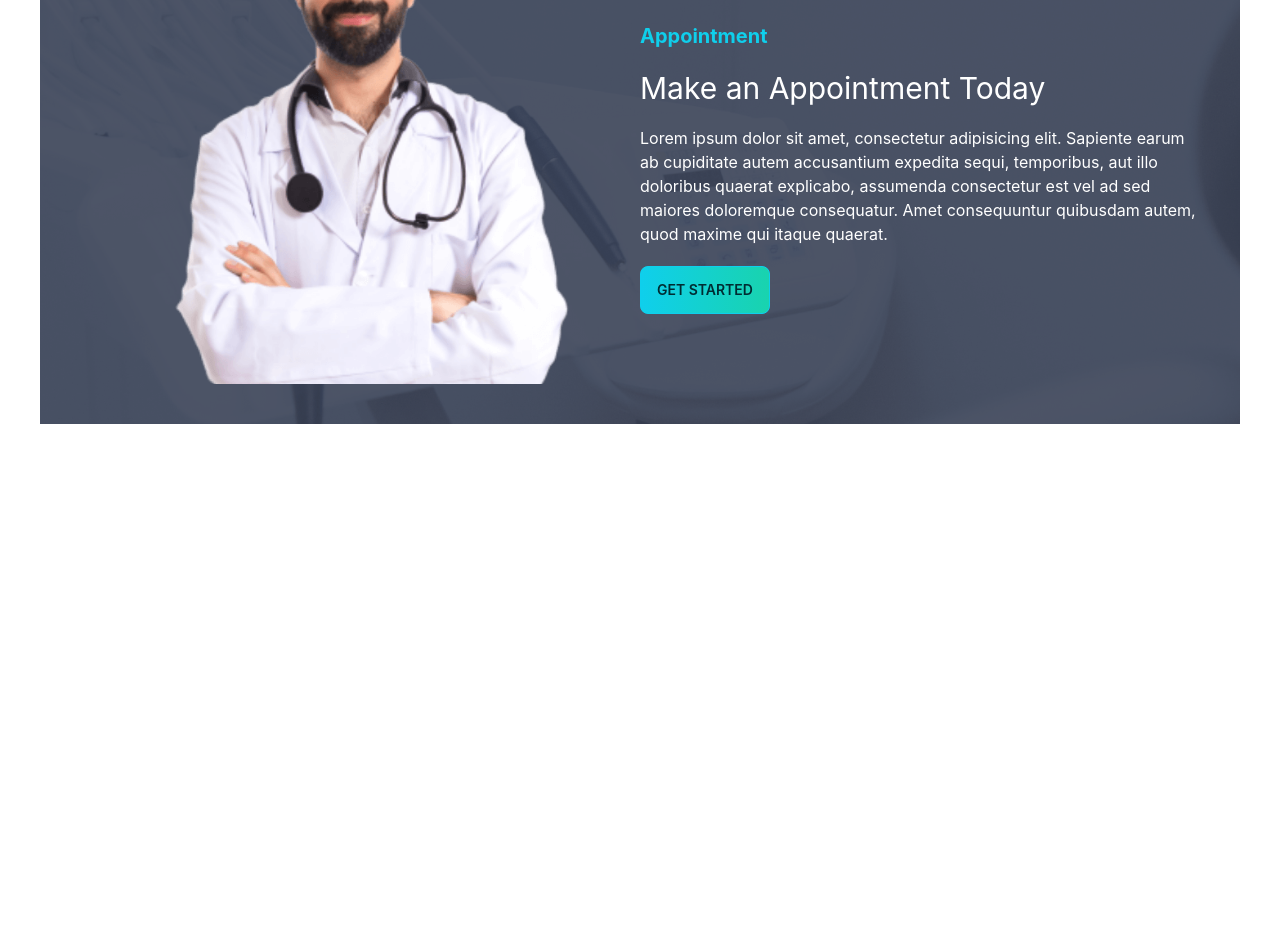
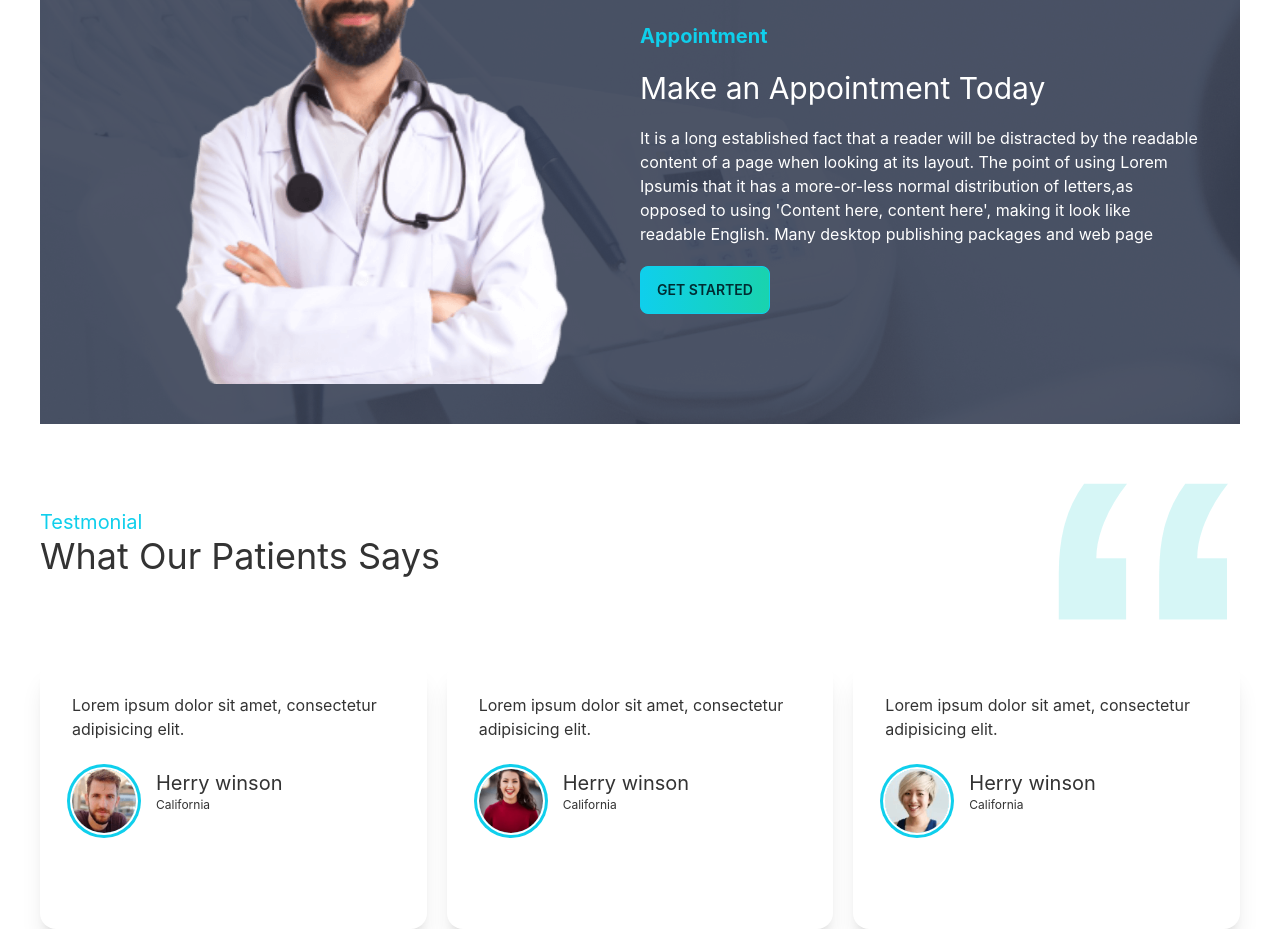
Before and after one commit to laizuakram1/doctors-portal-client, a React (Create React App) app: page / in a window 1280 px wide. Shown: the part 2520-3449 px from the top of the page. Before the commit the page ends 2944 px from the top, so only its background shows below. Built offline with nearby package versions, Linux system fonts and the light colour scheme.

Commit message:
create review section

```diff
--- a/src/pages/Home/Home.js
+++ b/src/pages/Home/Home.js
@@ -3,6 +3,7 @@ import Banner from './Banner';
 import Info from './Info';
 import MakeAppointment from './MakeAppointment';
 import Services from './Services';
+import Testmonial from './Testmonial';
 
 const Home = () => {
     return (
@@ -11,6 +12,7 @@ const Home = () => {
             <Info></Info>
             <Services></Services>
             <MakeAppointment></MakeAppointment>
+            <Testmonial></Testmonial>
 
         </div>
     );
--- a/src/pages/Home/MakeAppointment.js
+++ b/src/pages/Home/MakeAppointment.js
@@ -15,7 +15,7 @@ const MakeAppointment = () => {
             <div className='flex-1'>
                 <h3 className='text-xl text-primary font-bold mb-5'>Appointment</h3>
                 <h2 className='text-3xl text-white mb-5'>Make an Appointment Today</h2>
-                <p className='text-white mb-5 text-left'>Lorem ipsum dolor sit amet, consectetur adipisicing elit. Sapiente earum ab cupiditate autem accusantium expedita sequi, temporibus, aut illo doloribus quaerat explicabo, assumenda consectetur est vel ad sed maiores doloremque consequatur. Amet consequuntur quibusdam autem, quod maxime qui itaque quaerat.</p>
+                <p className='text-white mb-5 text-left'>It is a long established fact that a reader will be distracted by the readable content of a page when looking at its layout. The point of using Lorem Ipsumis that it has a more-or-less normal distribution of letters,as opposed to using 'Content here, content here', making it look like readable English. Many desktop publishing packages and web page</p>
                <PrimaryButton>Get Started</PrimaryButton>
             </div>
         </section>
--- /dev/null
+++ b/src/pages/Home/Review.js
@@ -0,0 +1,23 @@
+import React from 'react';
+
+const Review = ({ review }) => {
+    return (
+        <div class="card lg:max-w-lg bg-base-100 shadow-xl">
+            <div class="card-body">
+                <p>{review.comment}</p>
+
+                <div class="avatar mt-5">
+                <div class="w-16 h-16 rounded-full ring ring-primary ring-offset-base-100 ring-offset-2 mr-5">
+                    <img src={review.img} alt='avatar' />
+                </div>
+                <div className='w-32'>
+                    <p className='text-xl'>Herry winson</p>
+                    <h6 className='text-xs'>California</h6>
+                </div>
+            </div>
+            </div>
+        </div>
+    );
+};
+
+export default Review;
--- /dev/null
+++ b/src/pages/Home/Testmonial.js
@@ -0,0 +1,56 @@
+import React from 'react';
+import quote from '../../assets/icons/quote.svg';
+import people1 from '../../assets/images/people1.png';
+import people2 from '../../assets/images/people2.png';
+import people3 from '../../assets/images/people3.png';
+import Review from './Review';
+
+const Testmonial = () => {
+
+    const reviews = [
+        {
+            _id:1,
+            name: 'Jhankar Mahbub',
+            comment: 'Lorem ipsum dolor sit amet, consectetur adipisicing elit.',
+            location: 'UK',
+            img: people1
+        },
+        {
+            _id:2,
+            name: 'Nasim',
+            comment:'Lorem ipsum dolor sit amet, consectetur adipisicing elit.',
+            location: 'Bangladesh',
+            img: people2
+        },
+        {
+            _id:3,
+            name: 'Sumit Saha',
+            comment: 'Lorem ipsum dolor sit amet, consectetur adipisicing elit.',
+            location: 'Bangladesh',
+            img: people3
+        },
+    ];
+
+    return (
+        <section>
+            <div className='flex justify-between items-center py-10'>
+                <div>
+                    <h4 className='text-primary text-xl'>Testmonial</h4>
+                    <h2 className='text-4xl'>What Our Patients Says</h2>
+                </div>
+                <div><img className='w-48' src={quote} alt="quote" /></div>
+            </div>
+            <div className='grid grid-cols-1 lg:grid-cols-3 gap-5'>
+                {
+                    reviews.map(review => <Review
+                    key={review._id}
+                    review={review}
+                    ></Review>)
+                }
+            </div>
+
+        </section>
+    );
+};
+
+export default Testmonial;
```
